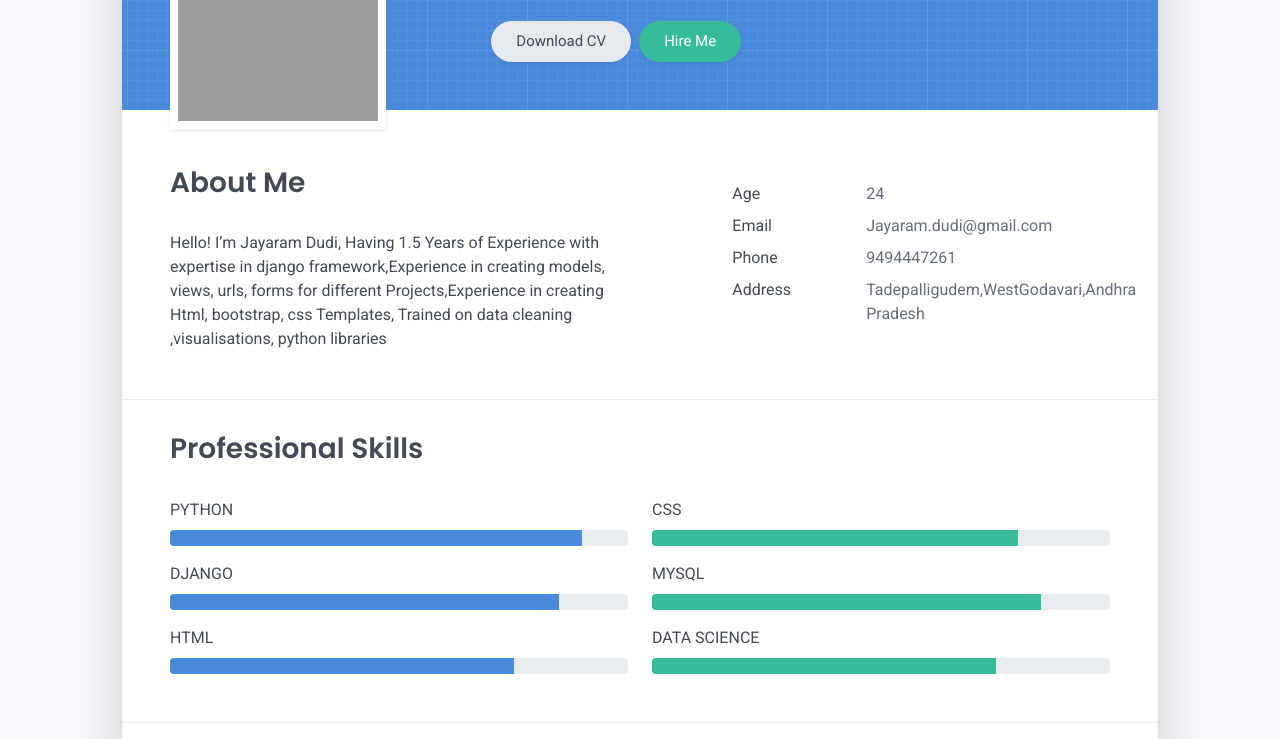
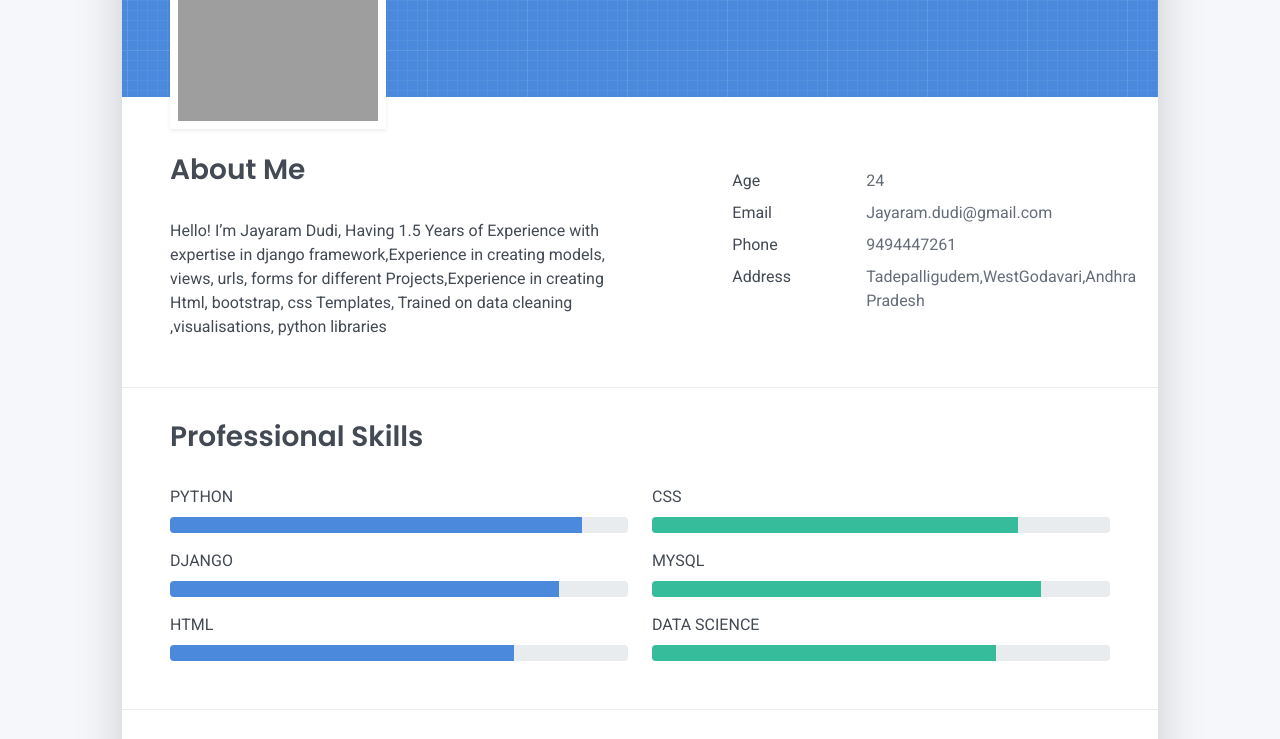
Before and after one commit to jayaram467/jayaram467.github.io, a plain HTML site: page index.html in a window 1280 px wide. Shown: the part 259-998 px from the top of the page. Drawn offline with Linux system fonts and the light colour scheme; grey boxes are pictures that could not be loaded.

Commit message:
Update index.html

```diff
--- a/index.html
+++ b/index.html
@@ -57,7 +57,7 @@
       <div class="col-lg-8 col-md-7 text-center text-md-start">
         <h2 class="h1 mt-2" data-aos="fade-left" data-aos-delay="0">Jayaram Dudi</h2>
         <p data-aos="fade-left" data-aos-delay="100">Full Stack Django Developer</p>
-        <div class="d-print-none" data-aos="fade-left" data-aos-delay="200"><a class="btn btn-light text-dark shadow-sm mt-1 me-1" href="jayaram-resume.pdf" target="_blank">Download CV</a><a class="btn btn-success shadow-sm mt-1" href="#contact">Hire Me</a></div>
+<!--         <div class="d-print-none" data-aos="fade-left" data-aos-delay="200"><a class="btn btn-light text-dark shadow-sm mt-1 me-1" href="jayaram-resume.pdf" target="_blank">Download CV</a><a class="btn btn-success shadow-sm mt-1" href="#contact">Hire Me</a></div> -->
       </div>
     </div>
   </div>
```
